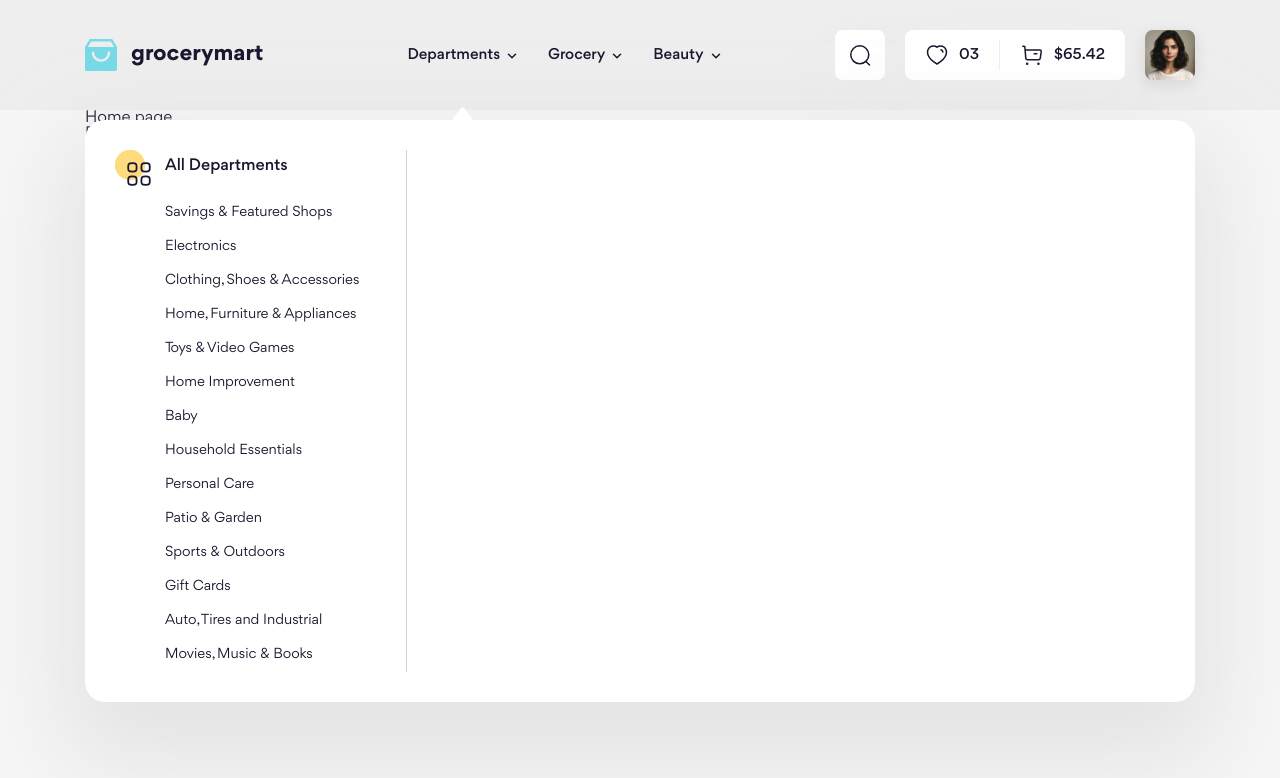
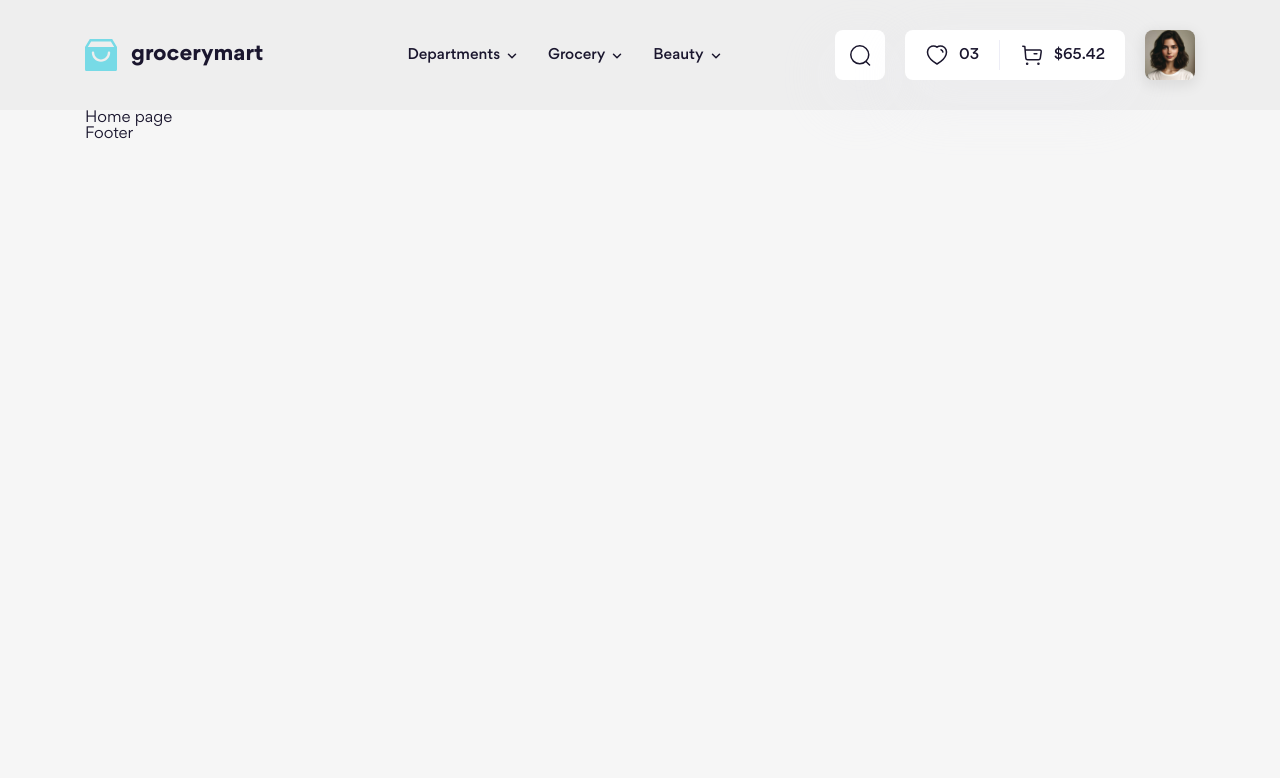
Before and after one commit to nhatminh99/nhatminh-08, a website: page index.html in a window 1280 px wide. Drawn offline with Linux system fonts and the light colour scheme.

Commit message:
Làm nội dung phần Mega menu #3

```diff
--- a/scss/components/_dropdown.scss
+++ b/scss/components/_dropdown.scss
@@ -1,5 +1,7 @@
+@use "../abstracts";
+
 .dropdown {
-    // display: none;
+    display: none;
 
     position: absolute;
     left: 0;
@@ -50,7 +52,7 @@
     column-gap: 14px;
 
     + .menu-column {
-        margin-top: var(--inner-padding);
+        margin-top: 22px;
     }
 
     &__icon {
@@ -60,6 +62,10 @@
 
         width: 36px;
         height: 36px;
+
+        @include abstracts.breakpoint(xl) {
+            display: none;
+        }
     }
 
     &__content {
@@ -70,7 +76,7 @@
         width: 30px;
         height: 30px;
 
-        object-fit: cover;
+        object-fit: contain;
     }
 
     &__icon-2 {
@@ -83,7 +89,7 @@
 
         filter: var(--menu-column-icon-color);
 
-        object-fit: cover;
+        object-fit: contain;
     }
 
     &__heading {
```
Also changed, not shown: assets/css/main.css, 1 other file.
